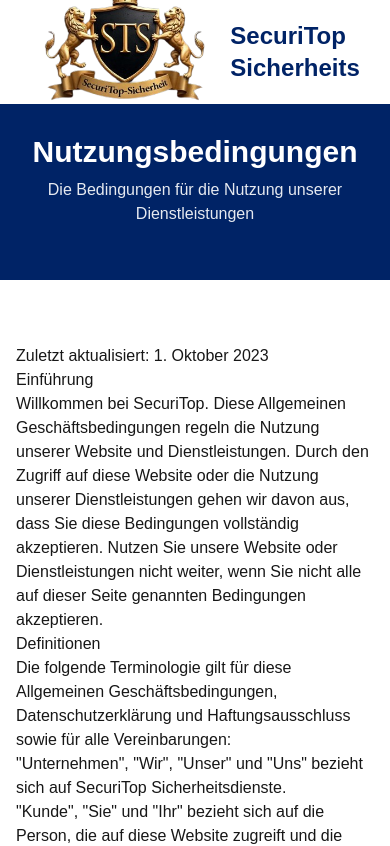
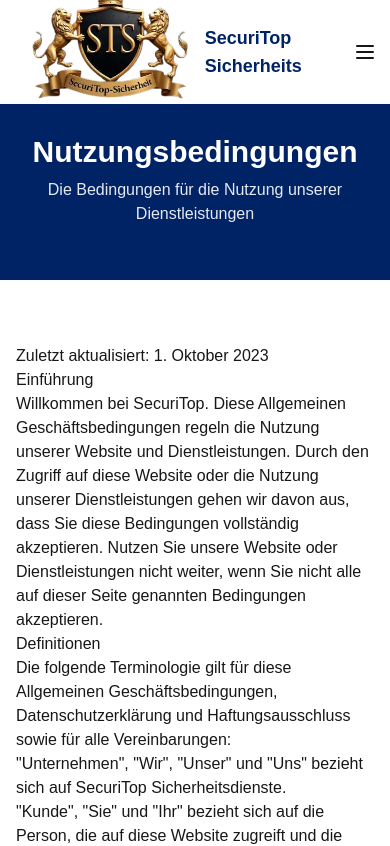
Before and after one commit to Usman-tpr/securiTop-german-main, a Next.js app: page /terms in a window 390 px wide. Shown: the top 846 px of the page. Built offline with nearby package versions, Linux system fonts and the light colour scheme.

Commit message:
added new code

```diff
--- a/src/components/layout/Header.tsx
+++ b/src/components/layout/Header.tsx
@@ -65,7 +65,7 @@ const Header = () => {
         scrolled ? 'bg-white shadow-md' : 'bg-white'
       }`}
     >
-      <div className="container mx-auto px-4 md:px-6 lg:px-2">
+      <div className="container mx-auto px-1 md:px-6 lg:px-2">
         <div className="flex items-center justify-between h-20">
           {/* Logo */}
           <motion.div
@@ -74,7 +74,7 @@ const Header = () => {
           >
             <Link href="/" className="flex items-center">
               <div className="flex items-center">
-                <div className="relative h-64 w-64 sm:h-64 sm:w-64 mr-2">
+                <div className="relative h-64 w-60 sm:h-60 sm:w-64 mr-0 sm:mr-2">
                   <Image
                     src={siteConfig.company.logo}
                     alt={siteConfig.company.name}
@@ -83,7 +83,7 @@ const Header = () => {
                     priority
                   />
                 </div>
-                <span className="text-2xl font-bold" style={{ color: siteConfig.colors.primary }}>
+                <span className="text-lg lg:text-2xl font-bold" style={{ color: siteConfig.colors.primary }}>
                   {siteConfig.company.name}
                 </span>
               </div>
```
